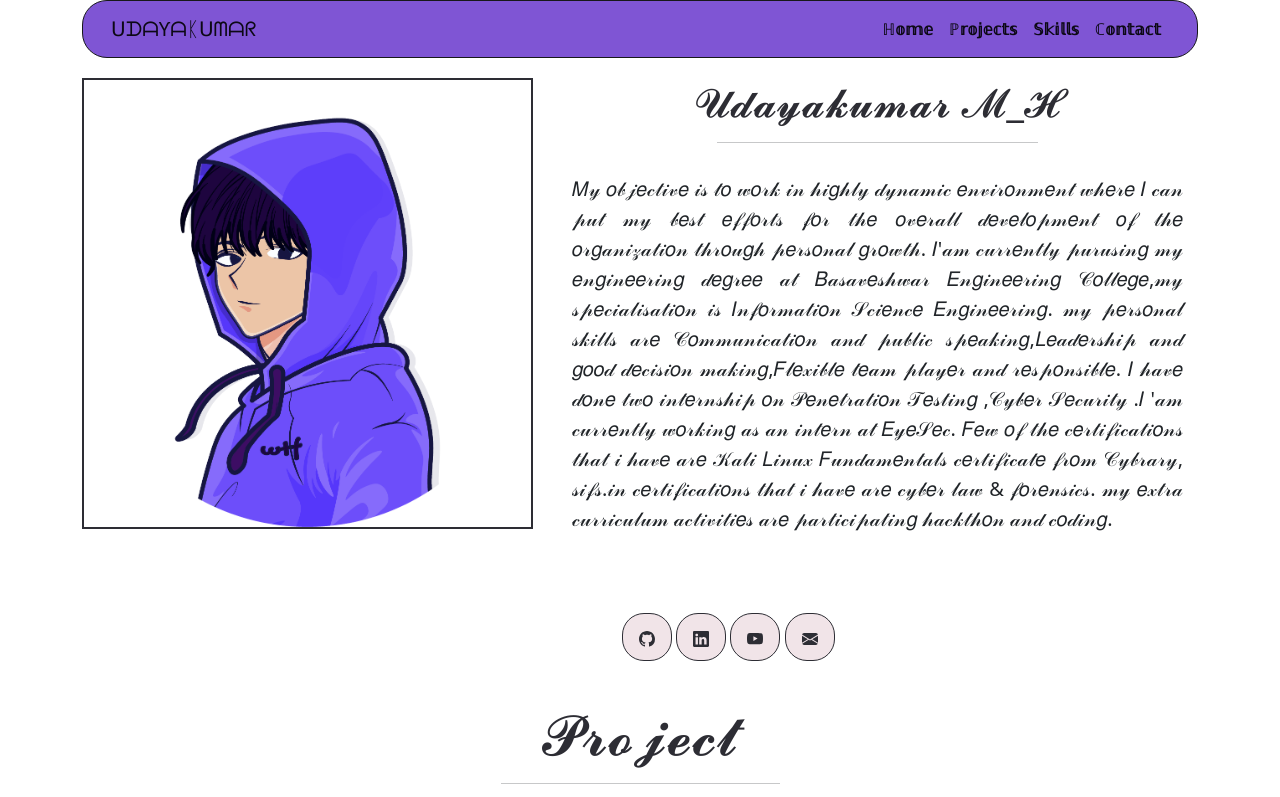
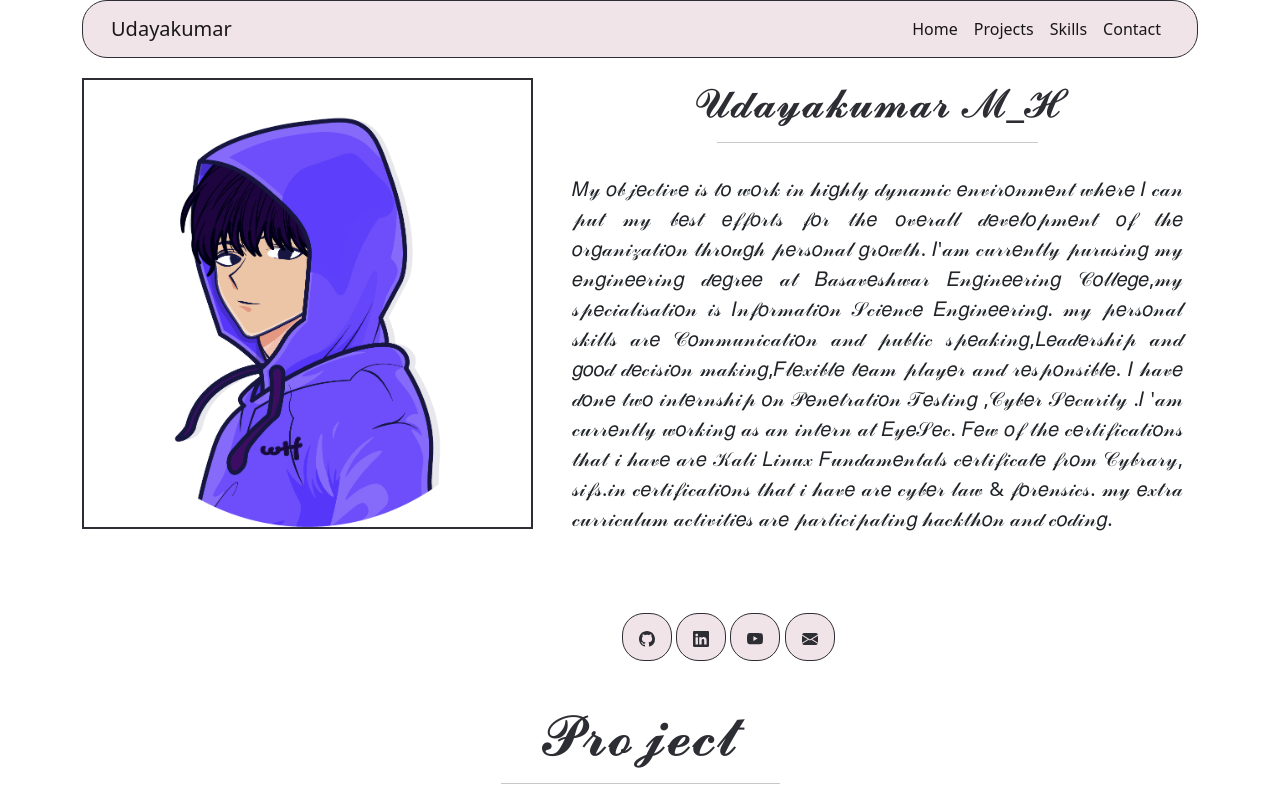
Before and after one commit to udayakumar21/udayakumar.github.io, a plain HTML site: page index.html in a window 1280 px wide. Shown: the top 797 px of the page. Drawn offline with nearby package versions, Linux system fonts and the light colour scheme.

Commit message:
Update index.html

```diff
--- a/index.html
+++ b/index.html
@@ -17,32 +17,31 @@
 <body>
     <div class=" container ">
 
-        <nav class=" navbar navbar-expand-lg navbar-light sticky-top " style=" background-color:#7f55d4;border:1px solid #17181a;border-radius:25px; ">
-          <div class=" container ">
-              <a class=" navbar-brand display-6 " href=" # "><b>ᑌᗪᗩƳᗩᛕᑌᗰᗩᖇ</b></a>
-          <button class=" navbar-toggler " type=" button " data-toggle=" collapse " data-target=" #navbarSupportedContent " aria-controls=" navbarSupportedContent " aria-expanded=" false " aria-label=" Toggle navigation ">
-            <span class=" navbar-toggler-icon "></span>
+           <nav class="navbar navbar-expand-lg navbar-light" style="background-color: #F1E4E8;border:1px solid #2D2D34;border-radius:25px;">
+    <div class="container">
+        <a class="navbar-brand display-6" href="#">Udayakumar</a>
+    <button class="navbar-toggler" type="button" data-toggle="collapse" data-target="#navbarSupportedContent" aria-controls="navbarSupportedContent" aria-expanded="false" aria-label="Toggle navigation">
+      <span class="navbar-toggler-icon"></span>
     </button>
 
-          <div class=" collapse navbar-collapse " id=" navbarSupportedContent ">
-            <ul class=" navbar-nav ms-auto ">
-              <li class=" nav-item active ">
-                <a class=" nav-link " href=" # "><b>ℍ𝕠𝕞𝕖</b></a>
+    <div class="collapse navbar-collapse" id="navbarSupportedContent">
+      <ul class="navbar-nav ms-auto">
+        <li class="nav-item active">
+          <a class="nav-link" href="#">Home</a>
         </li>
-              <li class=" nav-item active ">
-                <a class=" nav-link " href=" #projectid "><b>ℙ𝕣𝕠𝕛𝕖𝕔𝕥𝕤</b></a>
+        <li class="nav-item active">
+          <a class="nav-link" href="#projectnav">Projects</a>
         </li>
-              <li class=" nav-item active ">
-                <a class=" nav-link " href=" #skillid "><b>𝕊𝕜𝕚𝕝𝕝𝕤</b></a>
+        <li class="nav-item active">
+          <a class="nav-link" href="#skillnav">Skills</a>
         </li>
-              <li class=" nav-item active ">
-                <a class=" nav-link " href=" #footerid "><b>ℂ𝕠𝕟𝕥𝕒𝕔𝕥</b></a>
+        <li class="nav-item active">
+          <a class="nav-link" href="#contactnav">Contact</a>
         </li>
       </ul>
     </div>
     </div>
   </nav>
-
         <!------My Home Page--------->
         <div class=" homestyling ">
             <div class=" row ">
@@ -420,9 +419,8 @@
                 </div>
 
     </div>
-    <script src=" https://cdn.jsdelivr.net/npm/jquery@3.5.1/dist/jquery.slim.min.js "></script>
-<script src=" https://cdn.jsdelivr.net/npm/popper.js@1.16.1/dist/umd/popper.min.js "></script>
-<script src=" https://cdn.jsdelivr.net/npm/bootstrap@4.6.1/dist/js/bootstrap.min.js "></script>
+    <script src="https://cdn.jsdelivr.net/npm/jquery@3.5.1/dist/jquery.slim.min.js"></script>
+<script src="https://cdn.jsdelivr.net/npm/popper.js@1.16.1/dist/umd/popper.min.js"></script>
+<script src="https://cdn.jsdelivr.net/npm/bootstrap@4.6.1/dist/js/bootstrap.min.js"></script>
  </body>
-
 </html>
```
Lines whose indentation alone changed are shown as unchanged.
